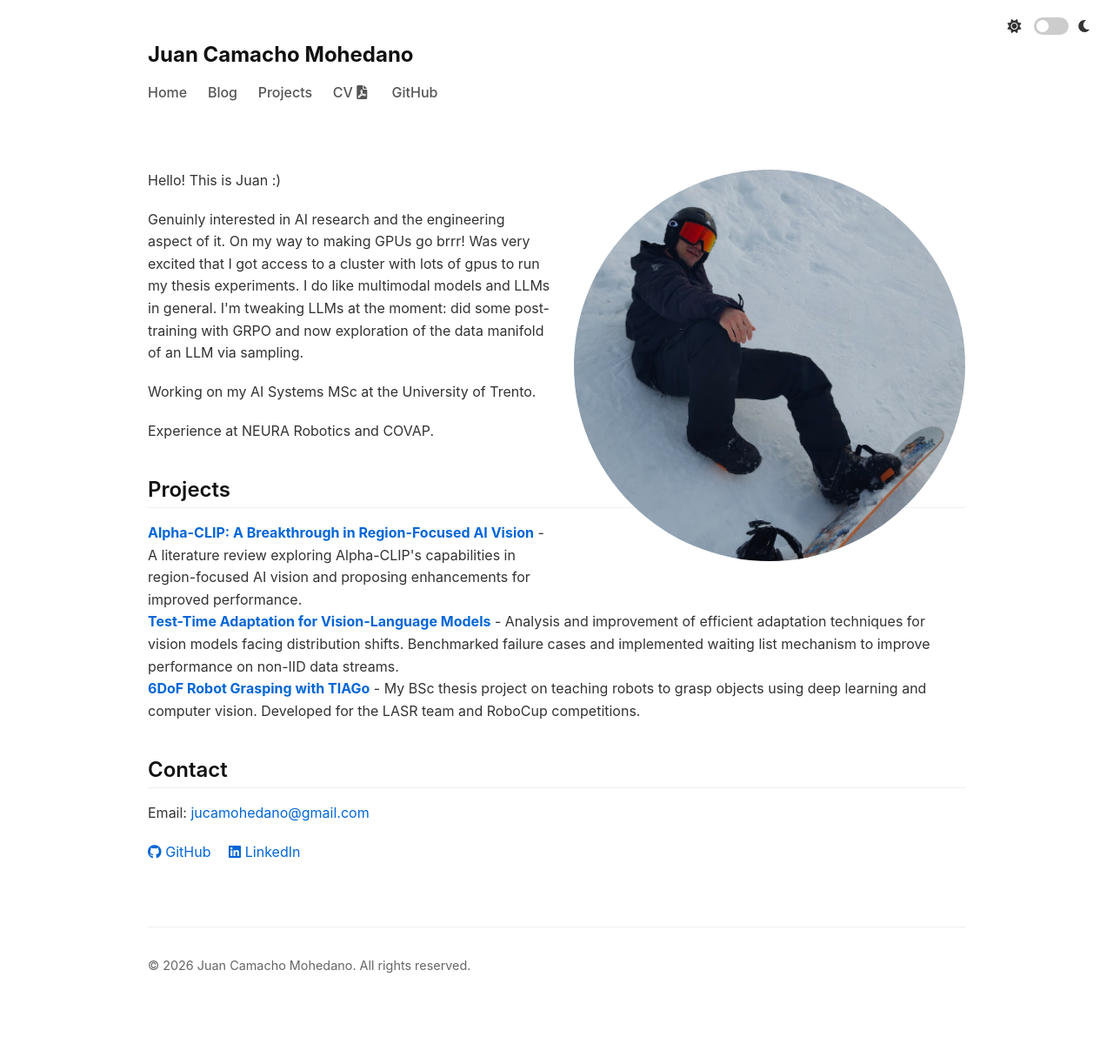
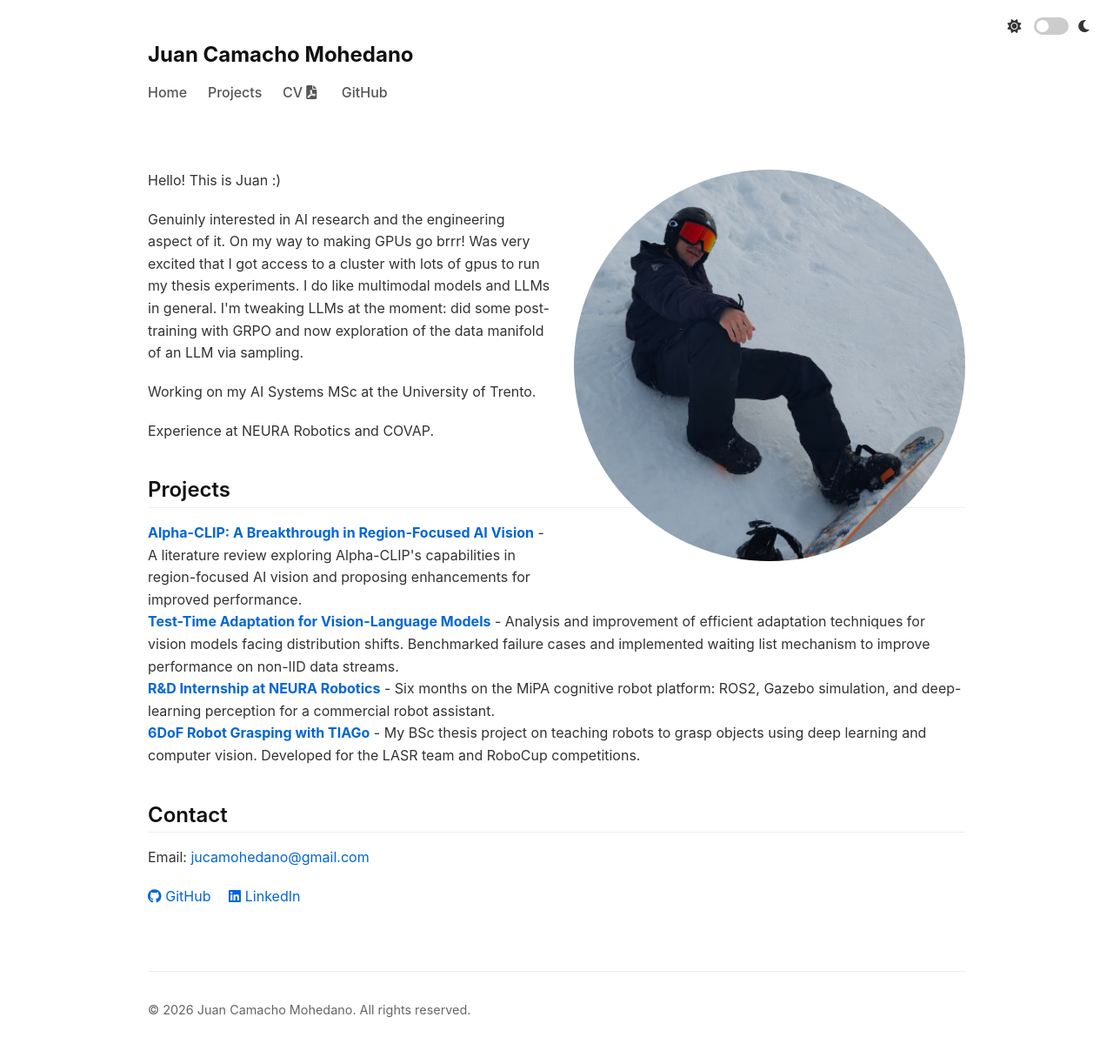
Before and after one commit to jucamohedano/jucamohedano.github.io, a Jekyll site: the page built from index.md, in a window 1280 px wide. Shown: the whole page at 87% size. Built offline with Jekyll 4.4.1, drawn with Linux system fonts in a browser that asks for light colours; before the commit the page ends 1172 px from its top, so only the background shows below that.

Commit message:
Reframe blog as Projects page; /blog/ now redirects to /projects/
Co-Authored-By: Claude Fable 5 <noreply@anthropic.com>

```diff
--- a/_layouts/default.html
+++ b/_layouts/default.html
@@ -30,8 +30,7 @@
             <nav>
                 <ul>
                     <li><a href="{{ "/" | relative_url }}">Home</a></li>
-                    <li><a href="{{ "/blog/" | relative_url }}">Blog</a></li>
-                    <li><a href="{{ "/#projects" | relative_url }}">Projects</a></li>
+                    <li><a href="{{ "/projects/" | relative_url }}">Projects</a></li>
                     <li><a href="{{ "/assets/files/Juan_Camacho_CV.pdf" | relative_url }}" target="_blank">CV <i class="fas fa-file-pdf"></i></a></li>
                     <li><a href="https://github.com/{{ site.github_username }}" target="_blank">GitHub</a></li>
                 </ul>
--- a/index.md
+++ b/index.md
@@ -52,6 +52,9 @@ layout: default
             <strong><a href="/blog/2024/03/01/test-time-adaptation/">Test-Time Adaptation for Vision-Language Models</a></strong> - Analysis and improvement of efficient adaptation techniques for vision models facing distribution shifts. Benchmarked failure cases and implemented waiting list mechanism to improve performance on non-IID data streams.
         </li>
         <li>
+            <strong><a href="/blog/2023/06/30/neura-robotics-internship/">R&D Internship at NEURA Robotics</a></strong> - Six months on the MiPA cognitive robot platform: ROS2, Gazebo simulation, and deep-learning perception for a commercial robot assistant.
+        </li>
+        <li>
             <strong><a href="/blog/2022/05/01/bsc-thesis-robot-grasping/">6DoF Robot Grasping with TIAGo</a></strong> - My BSc thesis project on teaching robots to grasp objects using deep learning and computer vision. Developed for the LASR team and RoboCup competitions.
         </li>
     </ul>
```
Also changed, not shown: blog/index.html (+14 -23 lines), projects/index.html (added, +21 -0 lines).
